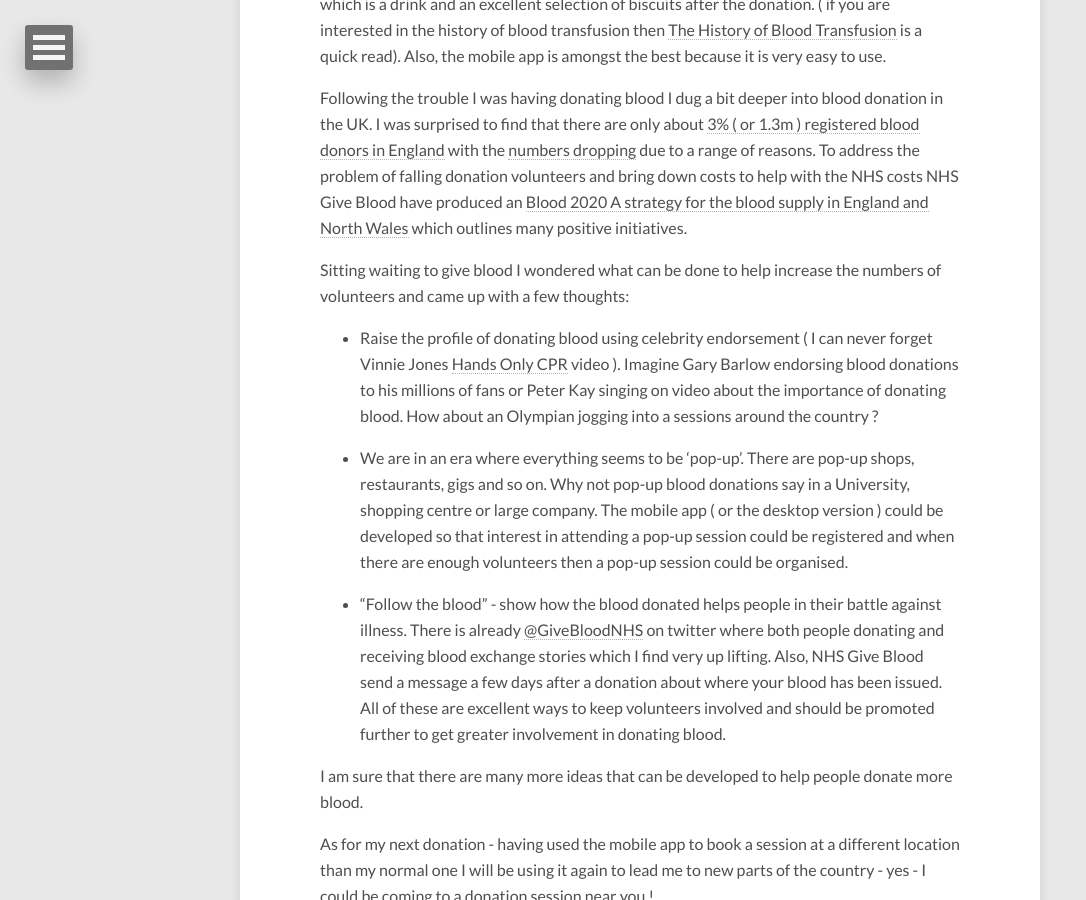
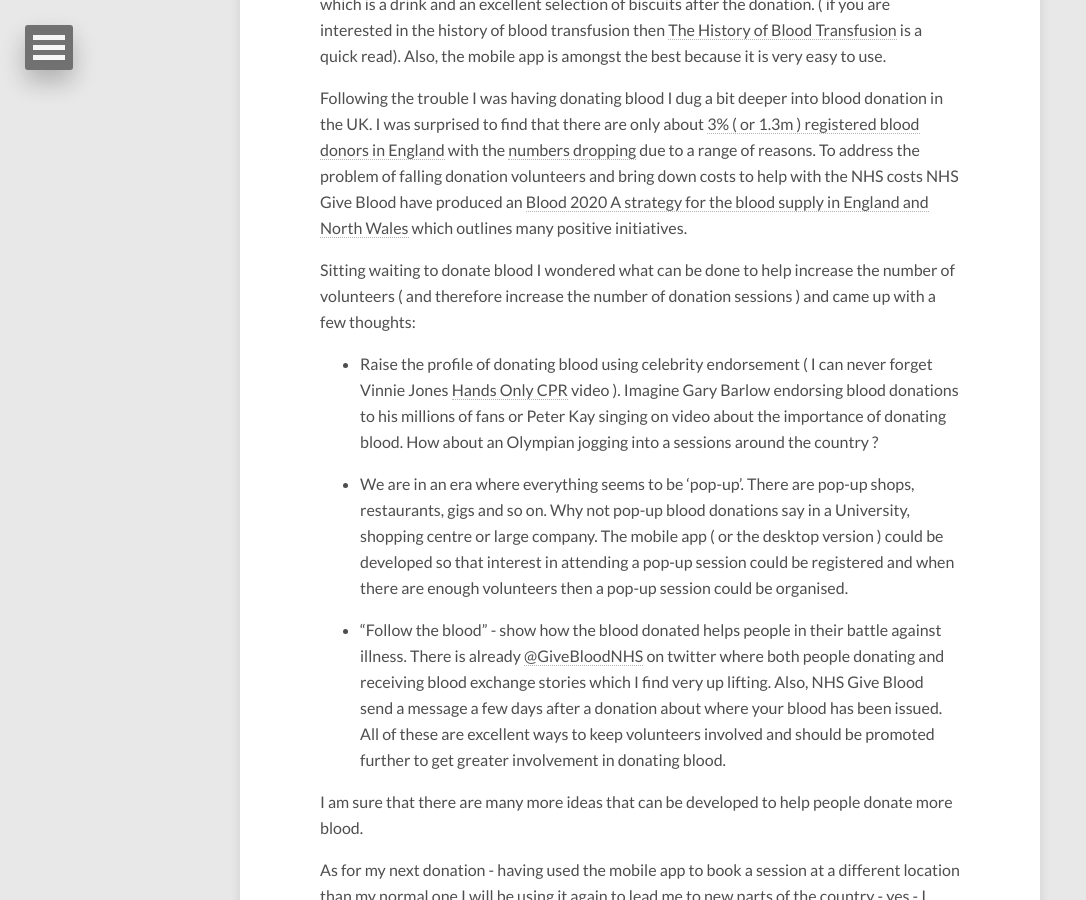
Before and after one commit to dtinblack/dtinblack.github.io, a Jekyll site: the page built from _posts/2017-03-26-blood-donations.md, in a window 1280 px wide and 900 px high, scrolled down 1039 px. Shown: the whole window, without its empty margins (0-1086 px from the left). Built offline with Jekyll 4.4.1, drawn with Linux system fonts in a browser that asks for light colours; nearby versions of some CDN libraries.

Commit message:
clarified a sentance

```diff
--- a/_posts/2017-03-26-blood-donations.md
+++ b/_posts/2017-03-26-blood-donations.md
@@ -17,7 +17,7 @@
 
 Following the trouble I was having donating blood I dug a bit deeper into blood donation in the UK. I was surprised to find that there are only about <a href="http://www.nhsbt.nhs.uk/what-we-do/blood-donation/">3% ( or 1.3m ) registered blood donors in England</a> with the <a href="https://www.theguardian.com/uk-news/2015/jun/05/sharp-drop-new-blood-donors-uk-stocks-at-risk">numbers dropping</a> due to a range of reasons.  To address the problem of falling donation volunteers and bring down costs to help with the NHS costs NHS Give Blood have produced an <a href="http://www.nhsbt.nhs.uk/download/blood-2020.pdf">Blood 2020 A strategy for the blood supply in England and North Wales</a> which outlines many positive initiatives.
 
-Sitting waiting to give blood I wondered what can be done to help increase the numbers of volunteers and came up with a few thoughts:
+Sitting waiting to donate blood I wondered what can be done to help increase the number of volunteers ( and therefore increase the number of donation sessions ) and came up with a few thoughts:
 
 - Raise the profile of donating blood using celebrity endorsement ( I can never forget Vinnie Jones <a href="https://www.youtube.com/watch?v=LxhK_uHS0EE">Hands Only CPR</a> video ). Imagine Gary Barlow endorsing blood donations to his millions of fans or Peter Kay singing on video about the importance of donating blood. How about an Olympian jogging into a sessions around the country ?
 
```
Also changed, not shown: _posts/2016-11-26-business-leadership.md (+1 -1 lines).
